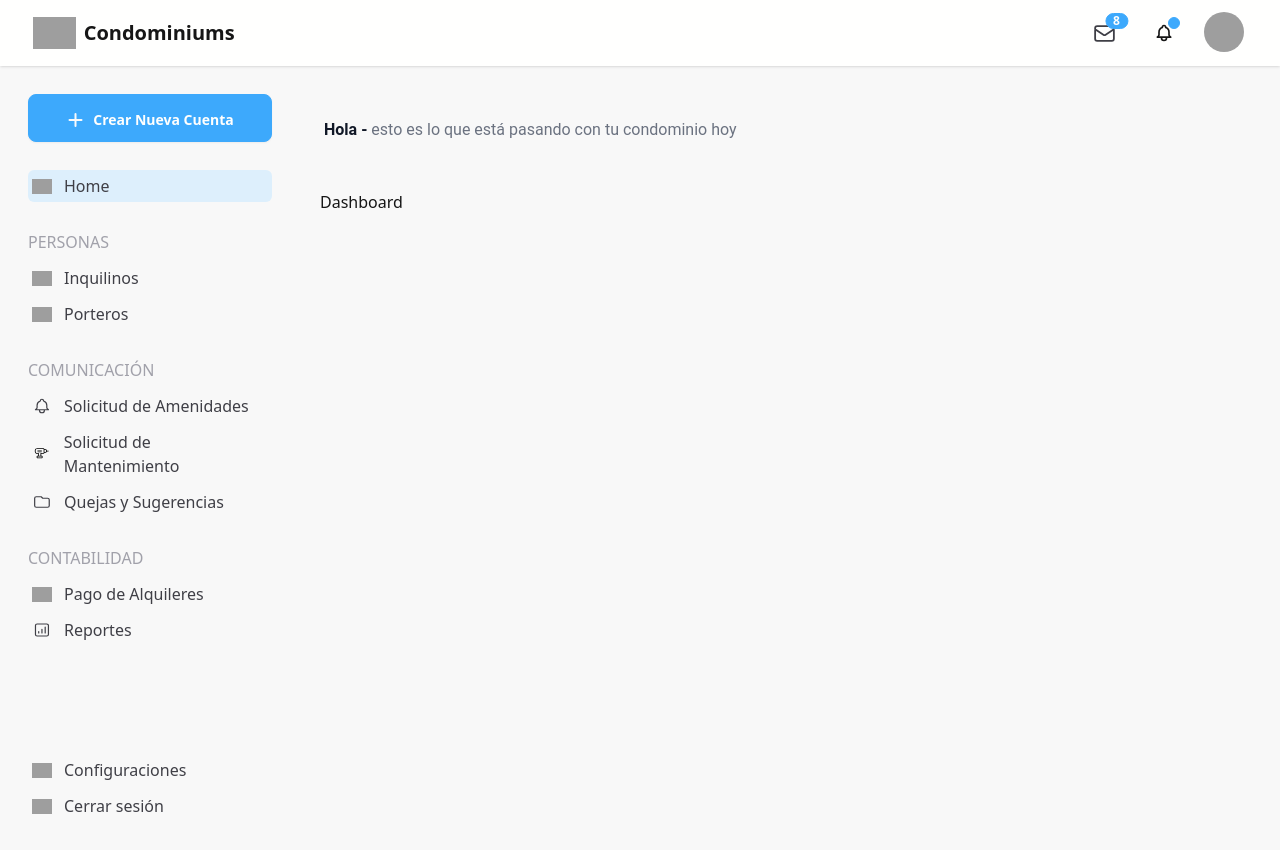
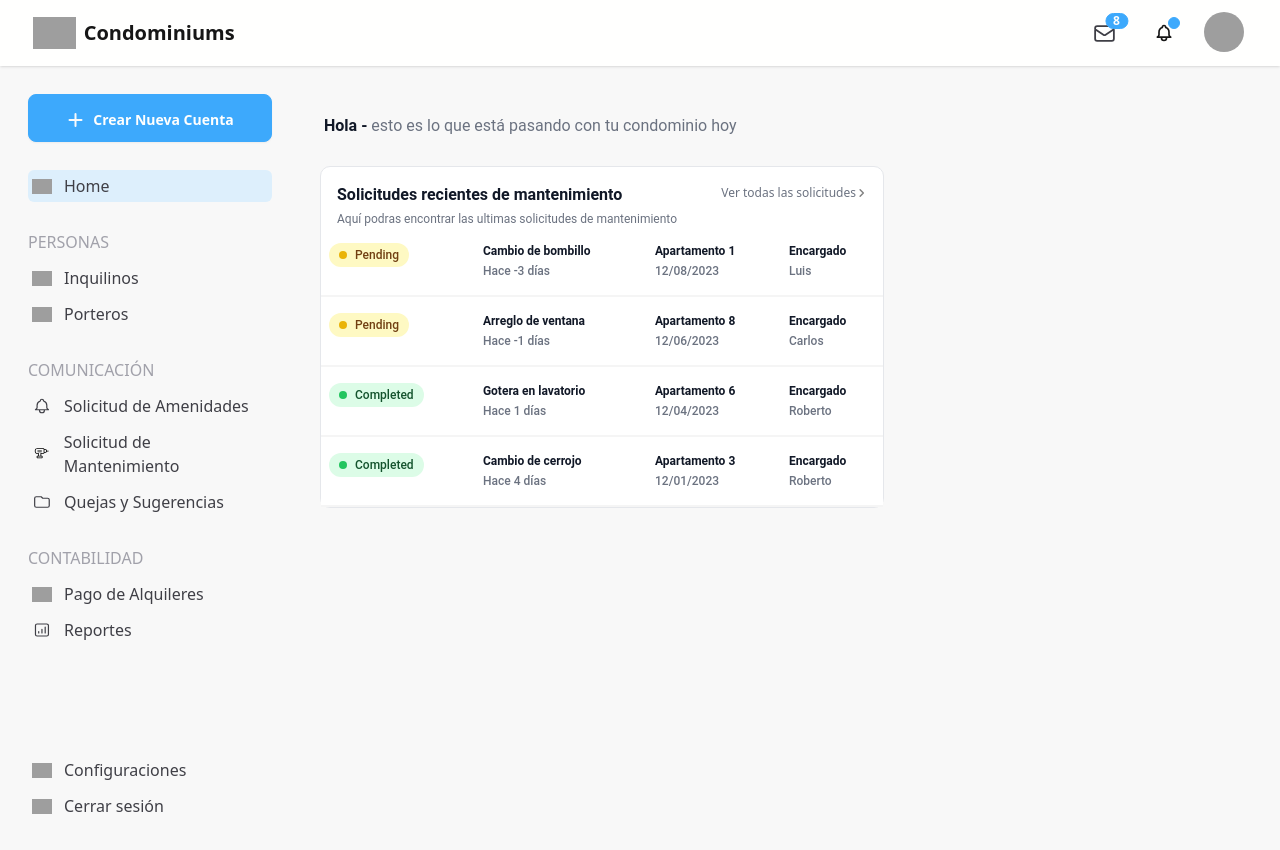
Before and after one commit to Tiin24/C15-07-T-Node-React, a React (Vite) app in the folder frontend/: page /dashboard in a window 1280 px wide. Built offline with nearby package versions, Linux system fonts and the light colour scheme; no server answers; grey boxes are pictures that could not be loaded.

Commit message:
feat(frontend): tabla solicitud de mantenimiento del dashboard (#49)

```diff
--- /dev/null
+++ b/frontend/src/components/DashboardComponents/TableMaintenance.jsx
@@ -0,0 +1,186 @@
+import { Link } from 'react-router-dom';
+import { MAINTENANCE } from '../../router/paths';
+
+function TableMaintenance() {
+  const data = [
+    {
+      id: '5146846548465',
+      name: 'Jane Cooper',
+      date: '12/08/2023',
+      maintenance: 'Cambio de bombillo',
+      description: 'Lorem ipsum dolor sit amet consectetur.',
+      portero: 'Luis',
+      status: 'Pending',
+      apartment: 1,
+    },
+    {
+      id: '5467319467348',
+      name: 'Wade Warren',
+      date: '12/06/2023',
+      maintenance: 'Arreglo de ventana',
+      description: 'Lorem ipsum dolor sit amet consectetur.',
+      portero: 'Carlos',
+      status: 'Pending',
+      apartment: 8,
+    },
+    {
+      id: '1345705945446',
+      name: 'Esther Howard',
+      date: '12/04/2023',
+      maintenance: 'Gotera en lavatorio',
+      description: 'Lorem ipsum dolor sit amet consectetur.',
+      portero: 'Roberto',
+      status: 'Completed',
+      apartment: 6,
+    },
+    {
+      id: '5440754979777',
+      name: 'Cameron Williamson',
+      date: '12/01/2023',
+      maintenance: 'Cambio de cerrojo',
+      description: 'Lorem ipsum dolor sit amet consectetur.',
+      portero: 'Roberto',
+      status: 'Completed',
+      apartment: 3,
+    },
+    {
+      id: '1243467984543',
+      name: 'Brooklyn Simmons',
+      date: '03/12/2023',
+      maintenance: 'Cambio de bombillo',
+      description: 'Lorem ipsum dolor sit amet consectetur.',
+      portero: 'Carlos',
+      status: 'Pending',
+      apartment: 2,
+    },
+    {
+      id: '8454134649707',
+      name: 'Leslie Alexander',
+      date: '05/12/2023',
+      maintenance: 'Arreglo de puerta',
+      description: 'Lorem ipsum dolor sit amet consectetur.',
+      portero: 'Luis',
+      status: 'Completed',
+      apartment: 7,
+    },
+    {
+      id: '2130164040451',
+      name: 'Jenny Wilson',
+      date: '02/12/2023',
+      maintenance: 'Gotera en ventana',
+      description: 'Lorem ipsum dolor sit amet consectetur.',
+      portero: 'Roberto',
+      status: 'Completed',
+      apartment: 4,
+    },
+    {
+      id: '0439104645404',
+      name: 'Guy Hawkins',
+      date: '07/12/2023',
+      maintenance: 'Cambio de bombillo',
+      description: 'Lorem ipsum dolor sit amet consectetur.',
+      portero: 'Luis',
+      status: 'Pending',
+      apartment: 5,
+    },
+  ];
+  const renderData = data.slice(0, 4);
+
+  const calcularDias = (date) => {
+    const fechaActual = new Date();
+    console.log(fechaActual);
+    const fechaIngresada = new Date(date);
+    console.log(fechaIngresada);
+    const diferencia = fechaActual.getTime() - fechaIngresada.getTime();
+    return Math.ceil(diferencia / (1000 * 3600 * 24));
+  };
+
+  return (
+    <section className='w-[60%] rounded-[10px] border border-gray-200 bg-white pt-4'>
+      <div className='flex items-start justify-between px-4'>
+        <div className='flex flex-col gap-1'>
+          <h3 className='text-base font-bold text-gray-900'>
+            Solicitudes recientes de mantenimiento
+          </h3>
+          <h4 className='text-xs font-normal text-gray-500'>
+            Aquí podras encontrar las ultimas solicitudes de mantenimiento
+          </h4>
+        </div>
+        <Link to={MAINTENANCE}>
+          <button className='flex h-5 items-center justify-center text-xs font-medium text-gray-500'>
+            Ver todas las solicitudes
+            <svg
+              width='11'
+              height='12'
+              viewBox='0 0 11 12'
+              fill='none'
+              xmlns='http://www.w3.org/2000/svg'>
+              <path
+                d='M4.125 2.79171L7.33333 6.00004L4.125 9.20837'
+                stroke='#828282'
+                strokeWidth='1.5'
+                strokeLinecap='round'
+                strokeLinejoin='round'
+              />
+            </svg>
+          </button>
+        </Link>
+      </div>
+      <table className='min-w-full bg-white'>
+        <tbody>
+          {renderData?.length > 0 &&
+            renderData.map((row) => (
+              <tr key={row.id} className='border-b-2 border-neutral-100'>
+                <td className='inline-block px-2 py-4'>
+                  <div
+                    className={`flex items-center justify-start gap-2 rounded-full px-[10px] py-1 ${
+                      row.status === 'Completed'
+                        ? 'bg-green-100'
+                        : 'bg-yellow-100'
+                    }`}>
+                    <span
+                      className={`h-2 w-2 rounded-full ${
+                        row.status === 'Completed'
+                          ? 'bg-green-500'
+                          : 'bg-yellow-500'
+                      }`}></span>
+                    <p
+                      className={`text-xs font-medium ${
+                        row.status === 'Completed'
+                          ? 'text-green-900'
+                          : 'text-yellow-900'
+                      }`}>
+                      {row.status}
+                    </p>
+                  </div>
+                </td>
+                <td className='px-2 py-4 text-xs font-bold text-gray-900'>
+                  <p className='mb-1 text-xs font-bold text-gray-900'>
+                    {row.maintenance}
+                  </p>
+                  <p className='text-xs font-medium text-gray-500'>
+                    Hace {calcularDias(row.date)} días
+                  </p>
+                </td>
+                <td className='px-2 py-4 '>
+                  <p className='mb-1 text-xs font-bold text-gray-900'>{`Apartamento ${row.apartment}`}</p>
+                  <p className='text-xs font-medium text-gray-500'>
+                    {row.date}
+                  </p>
+                </td>
+                <td className='px-2 py-4'>
+                  <p className='mb-1 text-xs font-bold text-gray-900'>
+                    Encargado
+                  </p>
+                  <p className='text-xs font-medium text-gray-500'>
+                    {row.portero}
+                  </p>
+                </td>
+              </tr>
+            ))}
+        </tbody>
+      </table>
+    </section>
+  );
+}
+export default TableMaintenance;
--- a/frontend/src/components/Header/Header-top.jsx
+++ b/frontend/src/components/Header/Header-top.jsx
@@ -4,7 +4,7 @@ function HeaderTop() {
   const user = useUserStore((state) => state.user);
   return (
     <header className='w-full'>
-      <div className='pb-12 pl-1 pt-8'>
+      <div className='px-1 py-7'>
         <h4 className='text-base font-normal text-gray-500'>
           <span className='font-bold text-gray-900'>
             Hola {user?.firstName} -
--- a/frontend/src/components/Table/TemplateTable.jsx
+++ b/frontend/src/components/Table/TemplateTable.jsx
@@ -142,15 +142,19 @@ export const TemplateMaintenance = () => {
       field: 'status',
       template: (row) => {
         return row.status === 'Completed' ? (
-          <span className='flex items-center justify-center gap-2 rounded-full bg-green-100 text-xs leading-5 text-green-900'>
+          <div className='inline-block'>
+            <span className='flex items-center justify-center gap-2 rounded-full bg-green-100 px-[10px] py-1 text-xs font-medium text-green-900'>
               <span className='h-2 w-2 rounded-full bg-green-500'></span>
               {row.status}
             </span>
+          </div>
         ) : (
-          <span className='flex items-center justify-center gap-2 rounded-full bg-yellow-100 text-xs leading-5 text-yellow-900'>
+          <div className='inline-block'>
+            <span className='flex items-center justify-center gap-2 rounded-full bg-yellow-100 px-[10px] py-1 text-xs font-medium text-yellow-900'>
               <span className='h-2 w-2 rounded-full bg-yellow-400'></span>
               {row.status}
             </span>
+          </div>
         );
       },
     },
--- a/frontend/src/pages/AdminDashboard/Dashboard.jsx
+++ b/frontend/src/pages/AdminDashboard/Dashboard.jsx
@@ -1,4 +1,10 @@
+import TableMaintenance from '../../components/DashboardComponents/TableMaintenance';
+
 const Dashboard = () => {
-  return <div>Dashboard</div>;
+  return (
+    <section className='flex gap-5'>
+      <TableMaintenance />
+    </section>
+  );
 };
 export default Dashboard;
--- a/frontend/src/pages/Maintenance/Maintenance.jsx
+++ b/frontend/src/pages/Maintenance/Maintenance.jsx
@@ -35,7 +35,7 @@ function Maintenance() {
     },
     {
       id: '5440754979777',
-      name: 'Cancha de futbol',
+      name: 'Cameron Williamson',
       maintenance: 'Cambio de cerrojo',
       description: 'Lorem ipsum dolor sit amet consectetur.',
       portero: 'Roberto',
--- a/frontend/src/store/useSearch.js
+++ b/frontend/src/store/useSearch.js
@@ -1,4 +1,4 @@
-import create from 'zustand';
+import { create } from 'zustand';
 
 export const useSearch = create((set) => ({
   searchValue: '',
```
Lines whose indentation alone changed are shown as unchanged.
